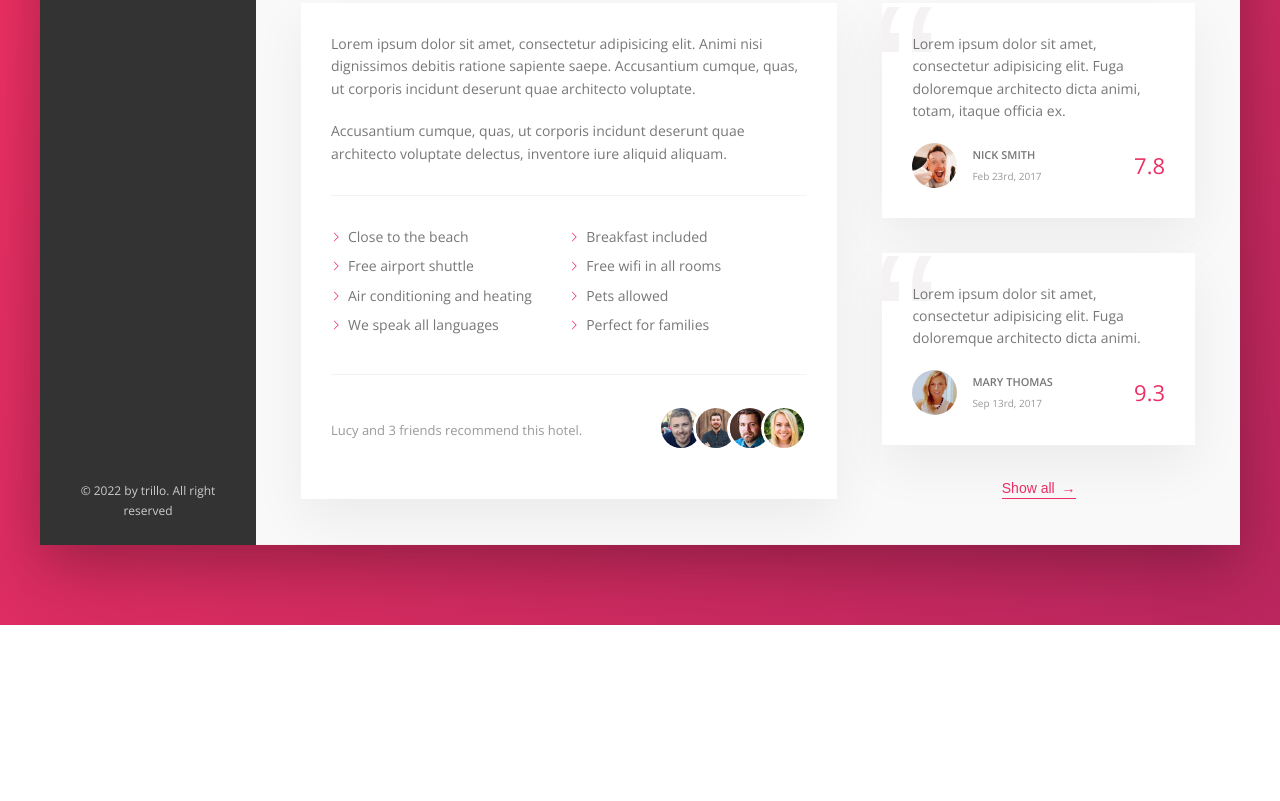
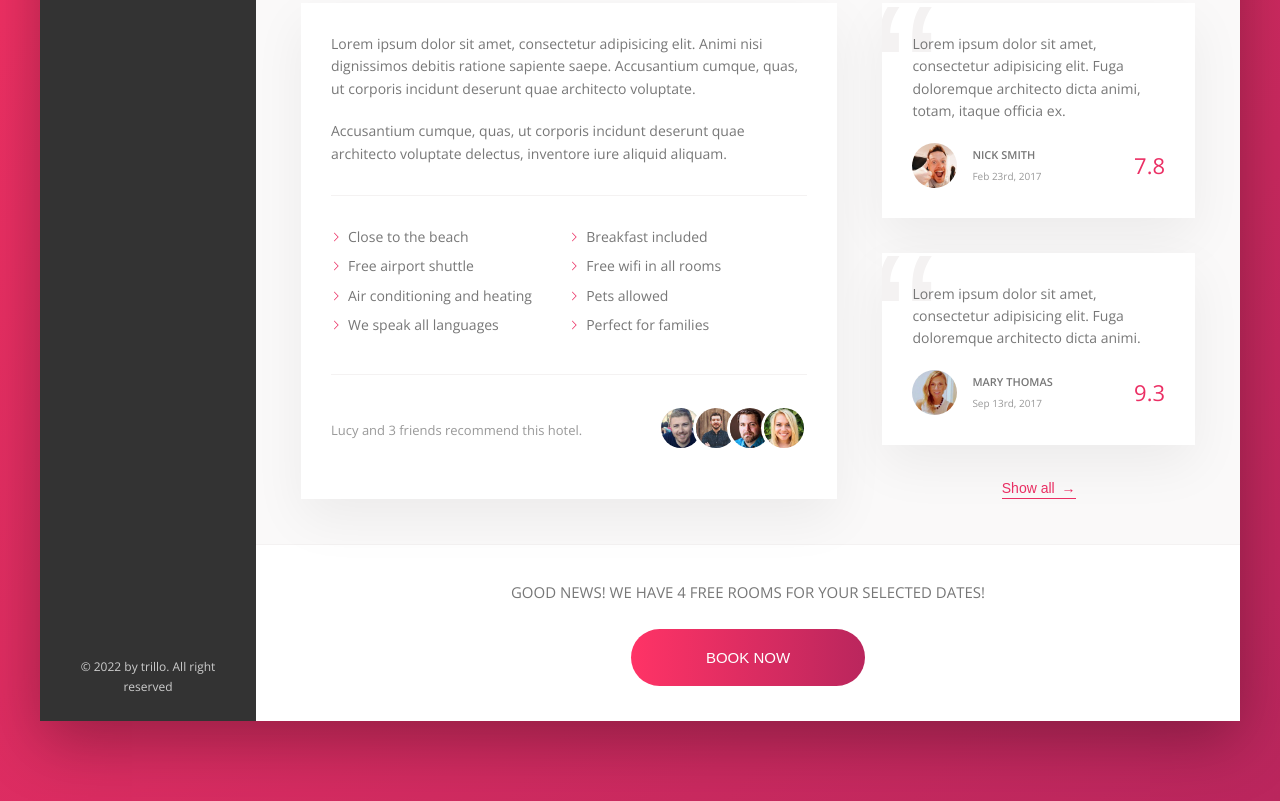
Before and after one commit to Trouble-Andrew/Trillo, a website: page index.html in a window 1280 px wide. Shown: the part 644-1445 px from the top of the page. Before the commit the page ends 1269 px from the top, so only its background shows below. Drawn offline with nearby package versions, Linux system fonts and the light colour scheme.

Commit message:
feat: add cta section

```diff
--- a/index.html
+++ b/index.html
@@ -198,6 +198,14 @@
                         <button class="btn-inline">Show all <span>&rarr;</span></button>
                     </div>
                 </div>
+
+                <div class="cta">
+                    <h2 class="cta__book-now">Good news! We have 4 free rooms for your selected dates!</h2>
+                    <button class="btn">
+                        <span class="btn__visible">Book now</span>
+                        <span class="btn__invisible">Only 4 rooms left</span>
+                    </button>
+                </div>
             </main>
         </div>
     </div>
--- a/sass/_components.scss
+++ b/sass/_components.scss
@@ -356,7 +356,6 @@
   }
 
   &__friends {
-
   }
 
   &__photo {
@@ -369,7 +368,6 @@
     &:not(:last-child) {
       margin-right: -1.5rem;
     }
-
   }
 }
 
@@ -436,3 +434,73 @@
     z-index: 1;
   }
 }
+
+// CALL TO ACTION
+.cta {
+  padding: 3.5rem 0;
+  text-align: center;
+
+  &__book-now {
+    font-size: 1.5rem;
+    font-weight: 300;
+    text-transform: uppercase;
+    margin-bottom: 2.5rem;
+  }
+}
+
+// BUTTON
+.btn {
+  position: relative;
+  font-size: 1.5rem;
+  border: none;
+  font-weight: 300;
+  text-transform: uppercase;
+  border-radius: 100px;
+  background: linear-gradient(
+    to right,
+    var(--color-primary-light),
+    var(--color-primary-dark)
+  );
+  color: #fff;
+  overflow: hidden;
+  cursor: pointer;
+
+  & > * {
+    display: inline-block;
+    transition: all 0.2s;
+  }
+
+  &__visible {
+    padding: 2rem 7.5rem;
+  }
+
+  &__invisible {
+    position: absolute;
+    left: 0;
+    top: -100%;
+    height: 100%;
+    width: 100%;
+    padding: 2rem 0;
+  }
+
+  &:hover {
+    background: linear-gradient(
+      to left,
+      var(--color-primary-light),
+      var(--color-primary-dark)
+    );
+  }
+
+  &:hover &__visible {
+    transform: translateY(100%);
+  }
+
+  &:hover &__invisible {
+    top: 0;
+  }
+
+  &:focus {
+    outline: none;
+    animation: pulsate 1s infinite;
+  }
+}
```
Also changed, not shown: css/style.css.
